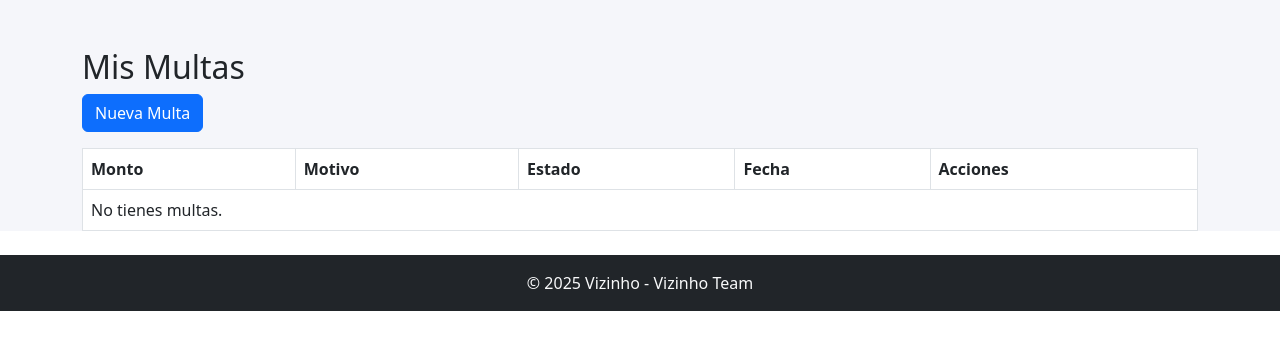
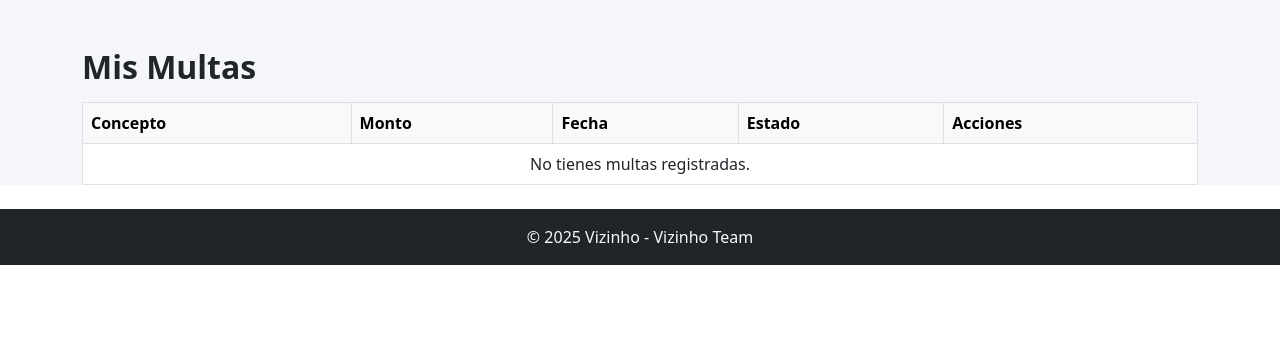
Before and after one commit to Seba-sRod-1808/Vizinho, a Django app: page /multas/ in a window 1280 px wide. Shown: the part 56-406 px from the top of the page. Run offline with Django 5.2, Linux system fonts and the light colour scheme; the visitor is signed in with stand-in values (Sample User, id 1); data that the repository does not hold is empty.

Commit message:
Creadas plantillas de pago de multas

```diff
--- a/core/templates/multas/lista_multas.html
+++ b/core/templates/multas/lista_multas.html
@@ -3,38 +3,42 @@
 
 {% block content %}
 <div class="container mt-4">
-  <h2>Mis Multas</h2>
-  <a href="{% url 'crear_multa' %}" class="btn btn-primary mb-3">Nueva Multa</a>
+  <h2 class="fw-bold mb-3">Mis Multas</h2>
   <table class="table table-bordered">
-    <thead>
+    <thead class="table-light">
       <tr>
+        <th>Concepto</th>
         <th>Monto</th>
-        <th>Motivo</th>
+        <th>Fecha</th>
         <th>Estado</th>
-        <th>Fecha</th>
         <th>Acciones</th>
       </tr>
     </thead>
     <tbody>
-    {% for m in multas %}
+      {% for multa in multas %}
       <tr>
-        <td>Q{{ m.monto }}</td>
-        <td>{{ m.motivo }}</td>
-        <td>{{ m.estado }}</td>
-        <td>{{ m.fecha }}</td>
+        <td>{{ multa.concepto }}</td>
+        <td>Q {{ multa.monto }}</td>
+        <td>{{ multa.fecha }}</td>
         <td>
-          {% if m.estado == "Pendiente" %}
-          <form method="post" action="{% url 'pagar_multa' m.id %}">
-            {% csrf_token %}
-            <button type="submit" class="btn btn-success btn-sm">Pagar</button>
-          </form>
+          {% if multa.pagada %}
+            <span class="badge bg-success">Pagada</span>
+          {% else %}
+            <span class="badge bg-danger">Pendiente</span>
           {% endif %}
-          <a href="{% url 'editar_multa' m.id %}" class="btn btn-warning btn-sm">Editar</a>
-          <a href="{% url 'eliminar_multa' m.id %}" class="btn btn-danger btn-sm">Eliminar</a>
+        </td>
+        <td>
+          {% if not multa.pagada %}
+            <a href="{% url 'pagar_multa' multa.id %}" class="btn btn-warning btn-sm">Pagar</a>
+          {% else %}
+            <button class="btn btn-secondary btn-sm" disabled>Pagada</button>
+          {% endif %}
         </td>
       </tr>
       {% empty %}
-      <tr><td colspan="5">No tienes multas.</td></tr>
+      <tr>
+        <td colspan="5" class="text-center">No tienes multas registradas.</td>
+      </tr>
       {% endfor %}
     </tbody>
   </table>
```
Also changed, not shown: core/templates/multas/confirmacion_pago.html (added, +10 -0 lines), core/templates/multas/pagar_multa.html (+28 -0 lines), README.md.
